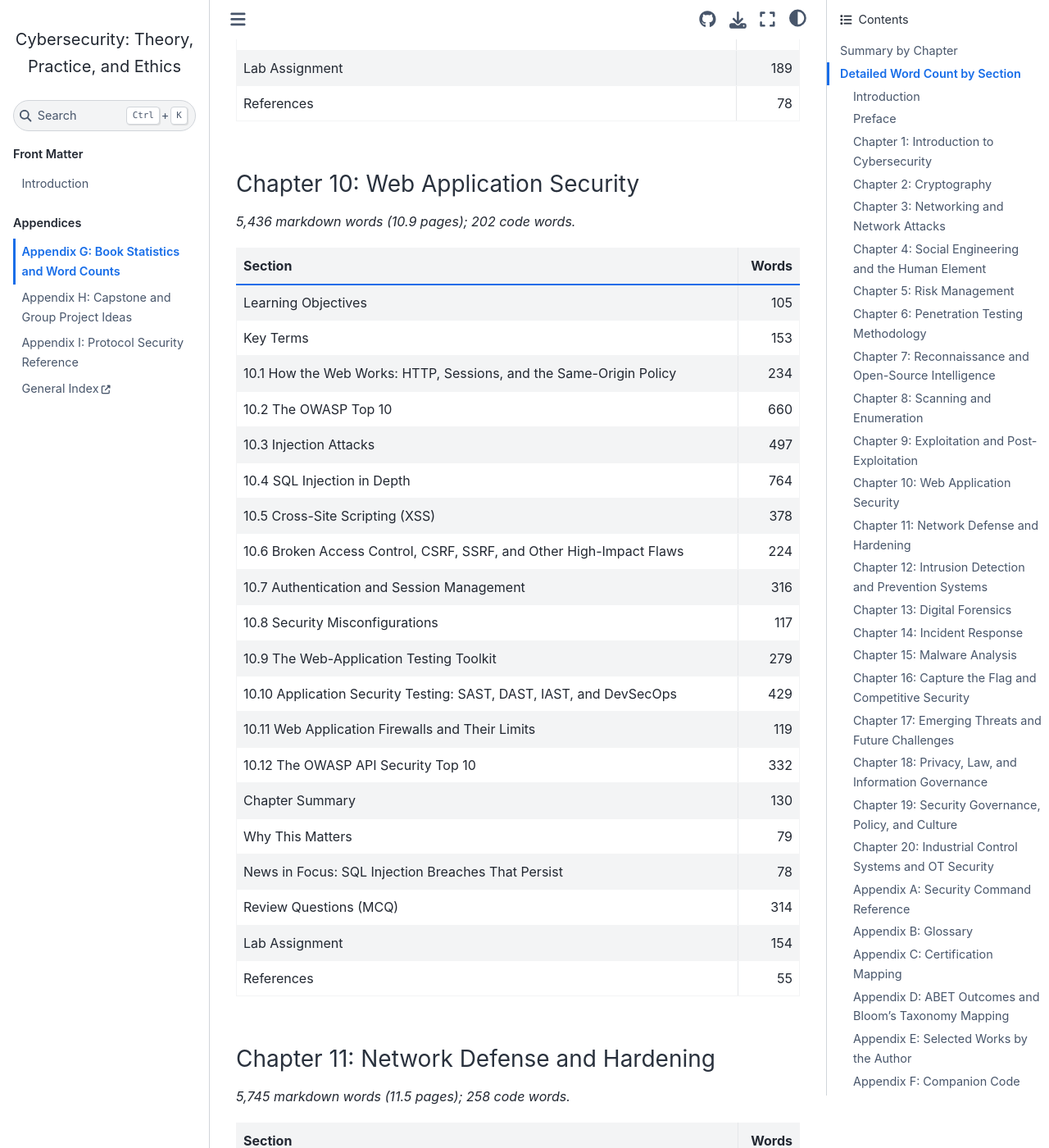
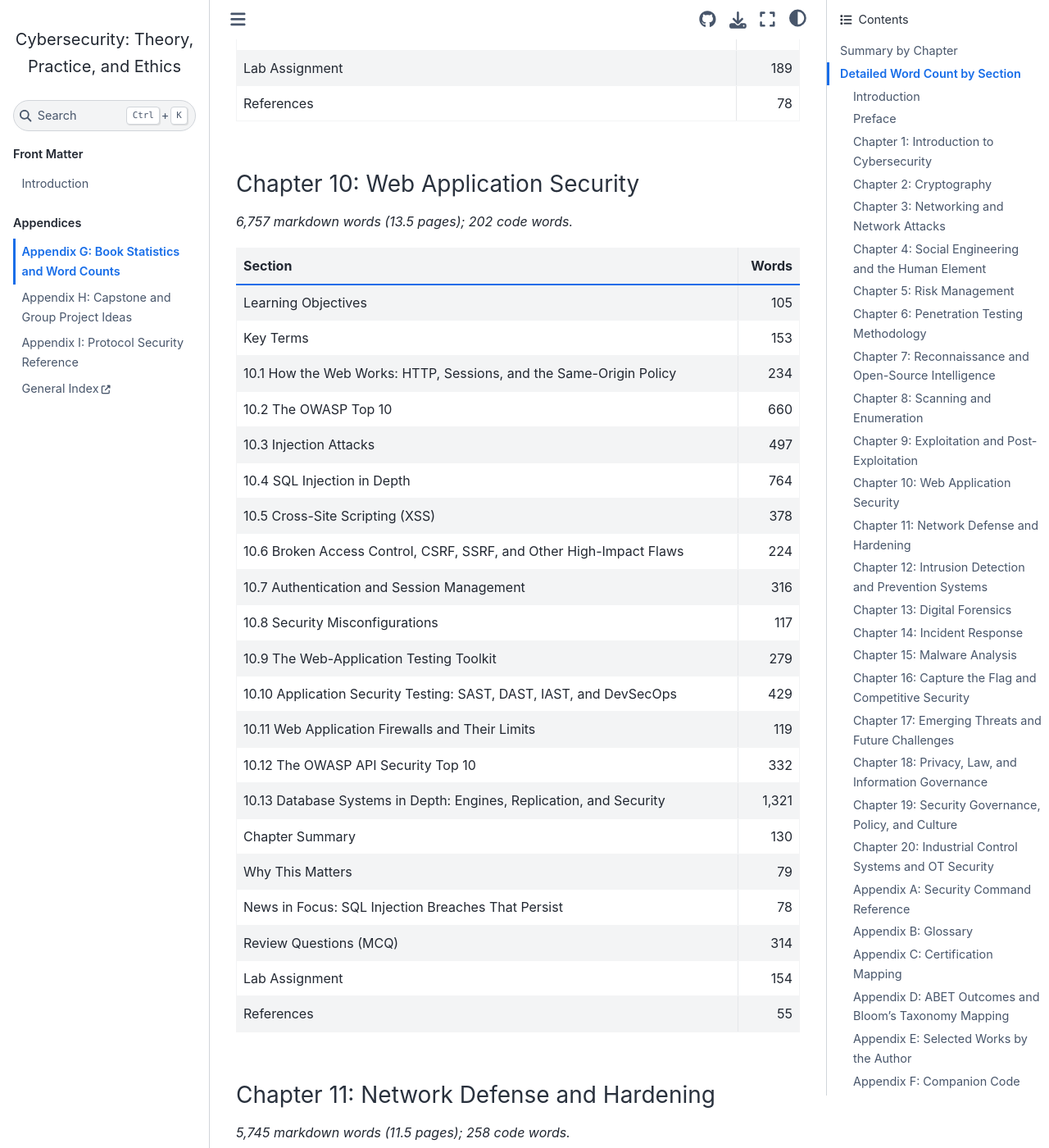
Before and after one commit to devharsh/cybersec-textbook, a Jupyter Book: the page built from chapters/appendix_g/appendix_g.md, in a window 1280 px wide and 1400 px high, scrolled down 14139 px. Shown: the whole window at 82% size. Built offline with Jupyter Book 1.0.4 settings and Sphinx 7.4.7 and the Sphinx Book theme 1.1.4, drawn with Linux system fonts in a browser that asks for light colours; pages that are not in the unit, such as notebooks, are missing from menus; some of the changed text lies outside the part shown.

Commit message:
Ch10: add section 10.13 Database Systems in Depth (relational vendors incl. Aurora; non-relational, in-memory, graph; schema-on-write vs schema-on-read; kernels and pluggable engines; synchronous vs asynchronous replication; read replicas; database and replication attacks and defenses)

```diff
--- a/chapters/appendix_g/appendix_g.md
+++ b/chapters/appendix_g/appendix_g.md
@@ -19,7 +19,7 @@ Last generated: 2026-06-16.
 | Chapter 7: Reconnaissance and Open-Source Intelligence | 7,223 | 381 | 14.4 |
 | Chapter 8: Scanning and Enumeration | 7,239 | 816 | 14.5 |
 | Chapter 9: Exploitation and Post-Exploitation | 6,223 | 316 | 12.4 |
-| Chapter 10: Web Application Security | 5,436 | 202 | 10.9 |
+| Chapter 10: Web Application Security | 6,757 | 202 | 13.5 |
 | Chapter 11: Network Defense and Hardening | 5,745 | 258 | 11.5 |
 | Chapter 12: Intrusion Detection and Prevention Systems | 4,242 | 377 | 8.5 |
 | Chapter 13: Digital Forensics | 4,218 | 300 | 8.4 |
@@ -347,7 +347,7 @@ Last generated: 2026-06-16.
 
 ### Chapter 10: Web Application Security
 
-*5,436 markdown words (10.9 pages); 202 code words.*
+*6,757 markdown words (13.5 pages); 202 code words.*
 
 | Section | Words |
 |---|---:|
@@ -365,6 +365,7 @@ Last generated: 2026-06-16.
 | 10.10 Application Security Testing: SAST, DAST, IAST, and DevSecOps | 429 |
 | 10.11 Web Application Firewalls and Their Limits | 119 |
 | 10.12 The OWASP API Security Top 10 | 332 |
+| 10.13 Database Systems in Depth: Engines, Replication, and Security | 1,321 |
 | Chapter Summary | 130 |
 | Why This Matters | 79 |
 | News in Focus: SQL Injection Breaches That Persist | 78 |
```
Also changed, not shown: other parts of chapters/appendix_g/appendix_g.md (+4 -4 lines), intro.md (+1 -1 lines), 1 other file.
